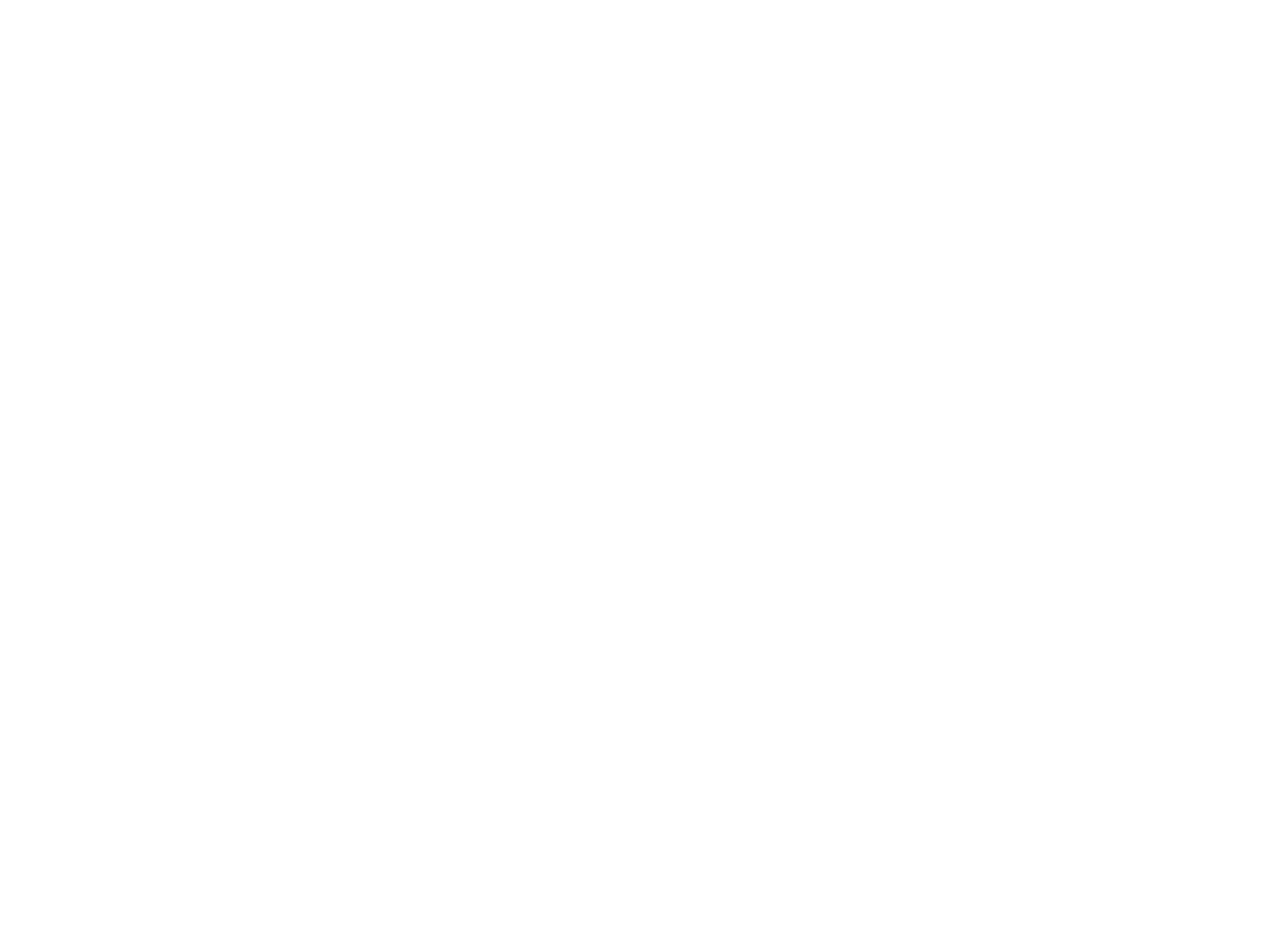
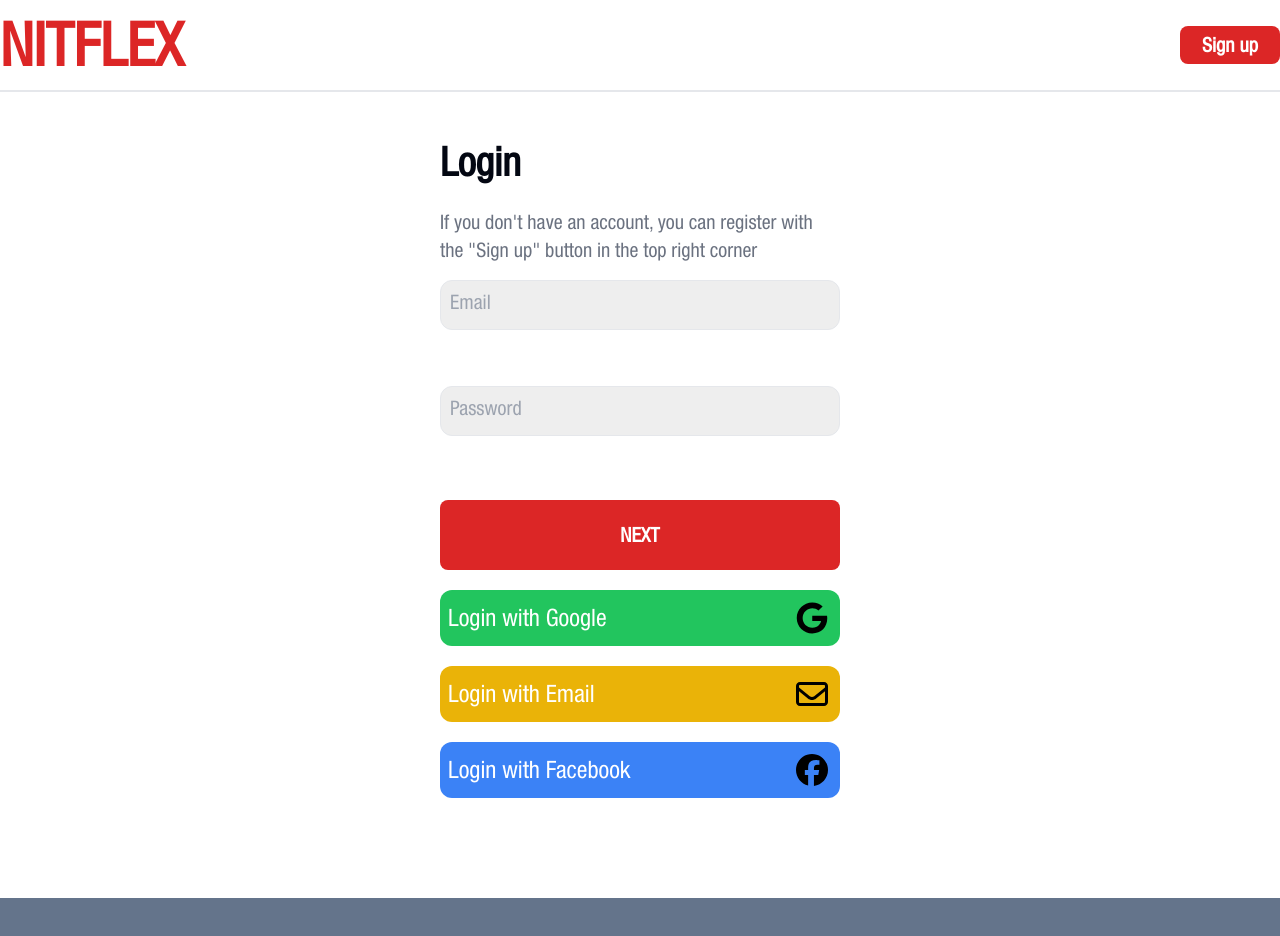
Before and after one commit to Cuongquaidan/nitflex, a React (Create React App) app: page /sign-in in a window 1280 px wide. Before the commit this address had no page. Shown: the top 936 px of the page. Before the commit the page ends 800 px from the top, so only its background shows below. Built offline with nearby package versions, Linux system fonts and the light colour scheme.

Commit message:
login-page

```diff
--- a/src/App.js
+++ b/src/App.js
@@ -13,10 +13,15 @@
 import PhimMoiPage from "./pages/PhimMoiPage";
 import MovieDetailsPage from "./pages/MovieDetailsPage";
 import DanhSachYeuThichPage from "./pages/DanhSachYeuThichPage";
+import SignInPage from "./pages/SignInPage";
 function App() {
     return (
         <BrowserRouter>
             <Routes>
+                <Route
+                    path="/sign-in"
+                    element={<SignInPage></SignInPage>}
+                ></Route>
                 <Route
                     path="/start-page"
                     element={<StartPage></StartPage>}
@@ -26,7 +31,7 @@
                     element={<CreatePassword></CreatePassword>}
                 ></Route>
                 <Route
-                    path="/sign-up/planform"
+                    path="/planform"
                     element={<PlanformPage></PlanformPage>}
                 ></Route>
                 <Route path="/" element={<LayoutPage></LayoutPage>}>
--- /dev/null
+++ b/src/components/buttons/ButtonLogin.js
@@ -0,0 +1,23 @@
+import React from "react";
+import { NavLink } from "react-router-dom";
+
+const ButtonLogin = ({
+    children = "",
+    to = "",
+    bgColor = "",
+    classNameSub = "",
+    handleClick = () => {},
+    ...props
+}) => {
+    return (
+        <button
+            className={"block min-w-24  rounded-xl p-2  " + " " + classNameSub}
+        >
+            <NavLink to={to} className="flex items-center justify-between">
+                {children}
+            </NavLink>
+        </button>
+    );
+};
+
+export default ButtonLogin;
--- a/src/components/buttons/ButtonRed.js
+++ b/src/components/buttons/ButtonRed.js
@@ -7,6 +7,7 @@
     onClick,
     padding,
     children,
+    handleClick = () => {},
     ...props
 }) => {
     return (
--- a/src/layouts/Header.js
+++ b/src/layouts/Header.js
@@ -2,7 +2,7 @@
 import { ButtonRed } from "../components/buttons";
 import { NavLink } from "react-router-dom";
 
-const Header = () => {
+const Header = ({ children = "Sign in", to = "/sign-in", ...props }) => {
     return (
         <header className="flex items-center mx-auto justify-between w-full max-w-[1800px]">
             <NavLink to="/" className="text-[60px] font-bold text-red-600">
@@ -16,7 +16,7 @@
                 textSize={"20px"}
                 onClick={() => {}}
             >
-                Sign In
+                <NavLink to={to}>{children}</NavLink>
             </ButtonRed>
         </header>
     );
--- a/src/layouts/Navbar.js
+++ b/src/layouts/Navbar.js
@@ -32,6 +32,7 @@
     const key = location.pathname.substring(
         location.pathname.indexOf("/genres") + "/genres".length + 1
     );
+    const key2 = location.pathname;
     const [indexActive, setIndexActive] = useState(0);
     const [showAction, setShowAction] = useState(false);
     const [isScrolled, setIsScrolled] = useState(false);
@@ -55,6 +56,8 @@
         data.forEach((item, index) => {
             if (item.slug === key) {
                 setIndexActive(index);
+            } else if (key2 === "danh-sach-yeu-thich") {
+                setIndexActive(data.length);
             }
         });
     }, [location.pathname, key]);
@@ -103,7 +106,14 @@
                             </NavLink>
                         </li>
                     ))}
-                    <li>
+                    <li
+                        className={`cursor-pointer ${
+                            data.length === indexActive
+                                ? "text-gray-100 font-semibold"
+                                : ""
+                        }`}
+                        onClick={() => setIndexActive(data.length)}
+                    >
                         <NavLink to="/danh-sach-yeu-thich">
                             Danh sách yêu thích
                         </NavLink>
--- a/src/modules/MovieGenres.js
+++ b/src/modules/MovieGenres.js
@@ -40,7 +40,7 @@
     };
 
     return (
-        <div className="w-full p-20 mx-auto overflow-x-hidden">
+        <div className="w-full px-10 mx-auto overflow-x-hidden py-30">
             <Heading classNameSub={" py-10"}>{heading}</Heading>
             <div className="grid grid-cols-5 gap-10 py-16 mx-auto ">
                 {currentItems?.map((item, index) => (
--- a/src/modules/MovieItem.js
+++ b/src/modules/MovieItem.js
@@ -173,7 +173,7 @@
                     ref={movieItemRef}
                 />
                 <div
-                    className=" w-[400px] h-[400px] bg-black flex-col absolute z-50 opacity-0 invisible  "
+                    className=" w-[400px] h-[400px] bg-black flex-col transition-all absolute z-50 opacity-0 invisible  "
                     style={{ display: "none" }}
                     ref={movieItemDetailsRef}
                 >
--- /dev/null
+++ b/src/pages/SignInPage.js
@@ -0,0 +1,101 @@
+import React, { Fragment, useState } from "react";
+import Header from "../layouts/Header";
+import { InputPlaceholdrEffec } from "../components/inputs";
+import { ButtonRed } from "../components/buttons";
+import Footer from "../layouts/Footer";
+import ButtonLogin from "../components/buttons/ButtonLogin";
+
+const SignInPage = () => {
+    const [email, setEmail] = useState("");
+    const [password, setPassword] = useState("");
+    const regexEmail =
+        // eslint-disable-next-line no-control-regex
+        /(?:[a-z0-9!#$%&'*+/=?^_`{|}~-]+(?:\.[a-z0-9!#$%&'*+/=?^_`{|}~-]+)*|"(?:[\x01-\x08\x0b\x0c\x0e-\x1f\x21\x23-\x5b\x5d-\x7f]|\\[\x01-\x09\x0b\x0c\x0e-\x7f])*")@(?:(?:[a-z0-9](?:[a-z0-9-]*[a-z0-9])?\.)+[a-z0-9](?:[a-z0-9-]*[a-z0-9])?|\[(?:(?:25[0-5]|2[0-4][0-9]|[01]?[0-9][0-9]?)\.){3}(?:25[0-5]|2[0-4][0-9]|[01]?[0-9][0-9]?|[a-z0-9-]*[a-z0-9]:(?:[\x01-\x08\x0b\x0c\x0e-\x1f\x21-\x5a\x53-\x7f]|\\[\x01-\x09\x0b\x0c\x0e-\x7f])+)\])/;
+
+    const errorEmail = "Email invalid";
+    const regexPassword = /^.{6,60}$/;
+    const errorPassword = "Password should be between 6 and 60 characters";
+    return (
+        <Fragment>
+            <Header to="/sign-up/createPassword">Sign up</Header>
+            <div className="pt-10 border-t-2 text-gray-950">
+                <form className="w-[400px] mx-auto ">
+                    <h3 className="text-[40px] font-semibold">Login</h3>
+                    <p className="my-4 text-xl text-gray-500">
+                        If you don't have an account, you can register with the
+                        "Sign up" button in the top right corner
+                    </p>
+                    <InputPlaceholdrEffec
+                        paddingNum={10}
+                        width={"400px"}
+                        placeHolder={"Email"}
+                        textSizeNum={20}
+                        regex={regexEmail}
+                        errorNoti={errorEmail}
+                        classNameSub={" bg-[#eee!important] outline-black"}
+                        value={email}
+                        onChange={(e) => setEmail(e.target.value)}
+                    ></InputPlaceholdrEffec>
+                    <div className="mt-14"></div>
+                    <InputPlaceholdrEffec
+                        paddingNum={10}
+                        width={"400px"}
+                        placeHolder={"Password"}
+                        textSizeNum={20}
+                        regex={regexPassword}
+                        errorNoti={errorPassword}
+                        classNameSub={" bg-[#eee!important] outline-black"}
+                        type="password"
+                        value={password}
+                        onChange={(e) => setPassword(e.target.value)}
+                    ></InputPlaceholdrEffec>
+
+                    <ButtonRed
+                        classNameSub={" mt-16 text-[20px] "}
+                        padding={20}
+                        width={"100%"}
+                        type="button"
+                    >
+                        NEXT
+                    </ButtonRed>
+                    <ButtonLogin classNameSub="bg-green-500 text-2xl mt-5 w-full text-white">
+                        {" "}
+                        Login with Google
+                        <svg
+                            xmlns="http://www.w3.org/2000/svg"
+                            viewBox="0 0 488 512"
+                            className="w-10 h-10 p-1 "
+                        >
+                            <path d="M488 261.8C488 403.3 391.1 504 248 504 110.8 504 0 393.2 0 256S110.8 8 248 8c66.8 0 123 24.5 166.3 64.9l-67.5 64.9C258.5 52.6 94.3 116.6 94.3 256c0 86.5 69.1 156.6 153.7 156.6 98.2 0 135-70.4 140.8-106.9H248v-85.3h236.1c2.3 12.7 3.9 24.9 3.9 41.4z" />
+                        </svg>
+                    </ButtonLogin>
+
+                    <ButtonLogin classNameSub="bg-yellow-500 text-2xl mt-5 w-full text-white">
+                        Login with Email{" "}
+                        <svg
+                            xmlns="http://www.w3.org/2000/svg"
+                            viewBox="0 0 512 512"
+                            className="w-10 h-10 p-1 "
+                        >
+                            <path d="M64 112c-8.8 0-16 7.2-16 16v22.1L220.5 291.7c20.7 17 50.4 17 71.1 0L464 150.1V128c0-8.8-7.2-16-16-16H64zM48 212.2V384c0 8.8 7.2 16 16 16H448c8.8 0 16-7.2 16-16V212.2L322 328.8c-38.4 31.5-93.7 31.5-132 0L48 212.2zM0 128C0 92.7 28.7 64 64 64H448c35.3 0 64 28.7 64 64V384c0 35.3-28.7 64-64 64H64c-35.3 0-64-28.7-64-64V128z" />
+                        </svg>
+                    </ButtonLogin>
+
+                    <ButtonLogin classNameSub="bg-blue-500 text-2xl mt-5 w-full text-white">
+                        Login with Facebook
+                        <svg
+                            xmlns="http://www.w3.org/2000/svg"
+                            viewBox="0 0 512 512"
+                            className="w-10 h-10 p-1 "
+                        >
+                            <path d="M512 256C512 114.6 397.4 0 256 0S0 114.6 0 256C0 376 82.7 476.8 194.2 504.5V334.2H141.4V256h52.8V222.3c0-87.1 39.4-127.5 125-127.5c16.2 0 44.2 3.2 55.7 6.4V172c-6-.6-16.5-1-29.6-1c-42 0-58.2 15.9-58.2 57.2V256h83.6l-14.4 78.2H287V510.1C413.8 494.8 512 386.9 512 256h0z" />
+                        </svg>
+                    </ButtonLogin>
+                </form>
+                <Footer></Footer>
+            </div>
+        </Fragment>
+    );
+};
+
+export default SignInPage;
```
